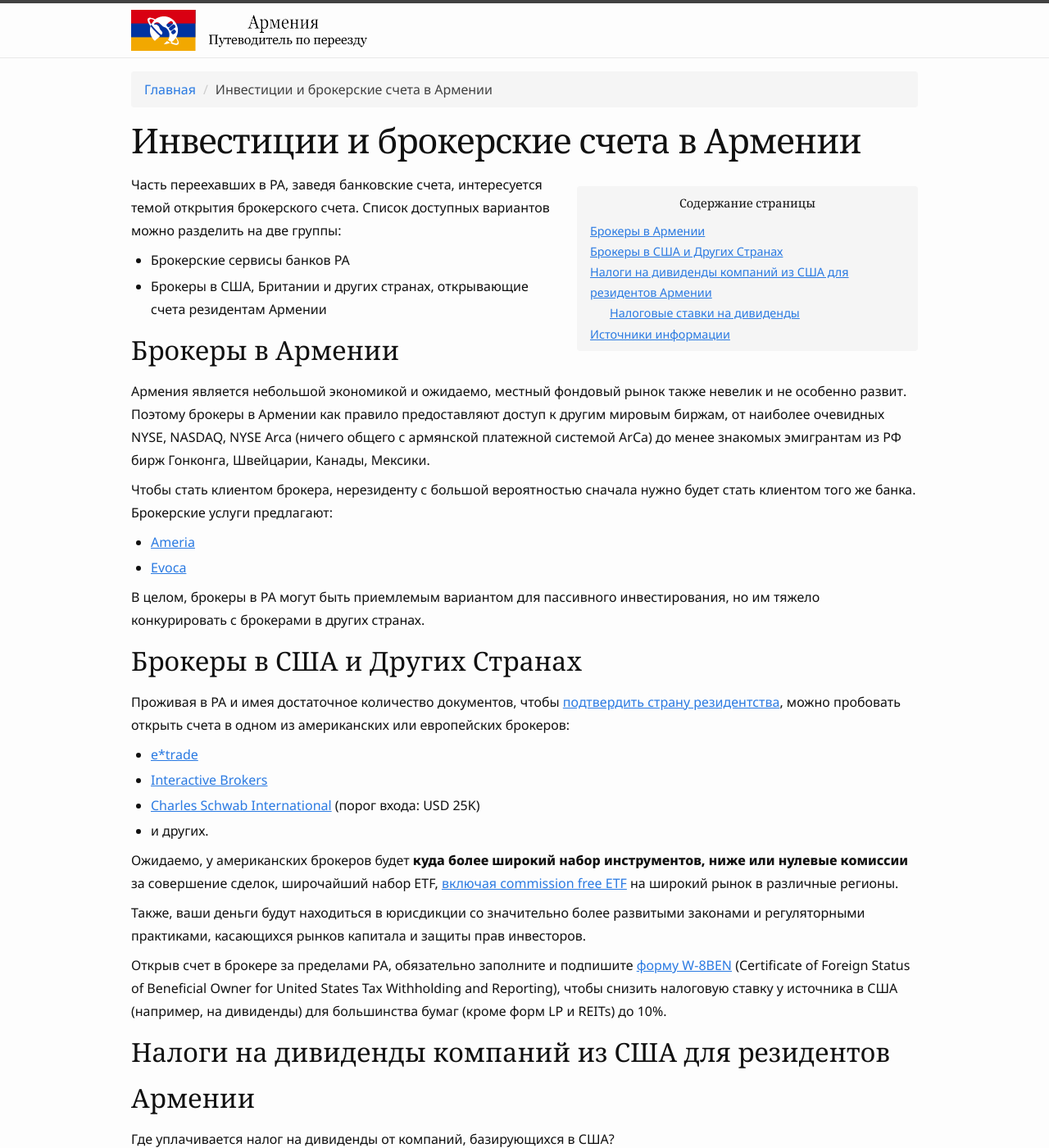
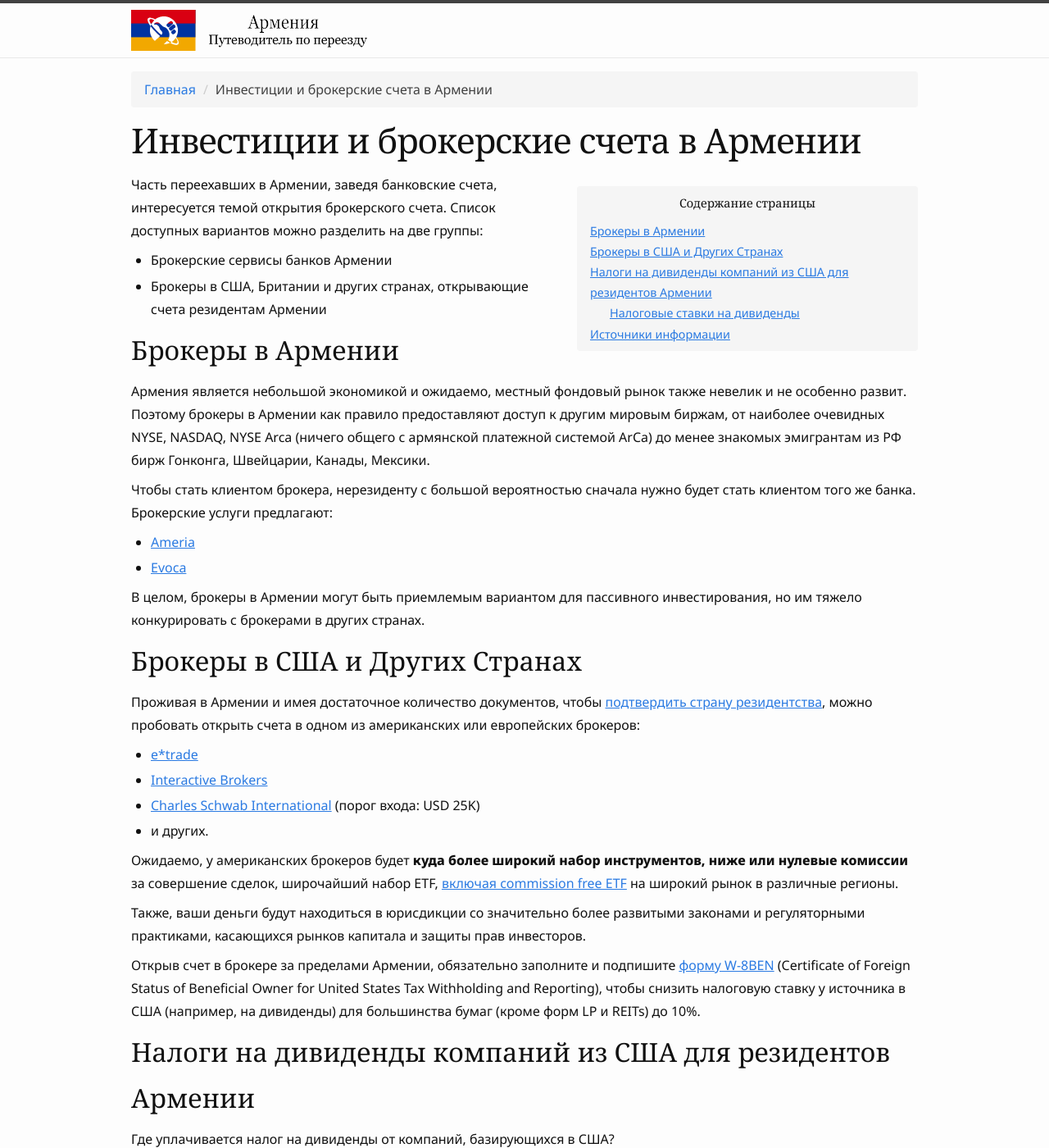
Before and after one commit to haywiki/haywiki.github.io, a Jekyll site: the page built from money/investment.md, in a window 1280 px wide and 1400 px high. Shown: the whole window at 82% size. Built offline with Jekyll 4.4.1, drawn with Linux system fonts in a browser that asks for light colours; nearby versions of some CDN libraries; a script that is not in the unit is left out; some of the changed text lies outside the part shown.

Commit message:
Косметика

```diff
--- a/money/investment.md
+++ b/money/investment.md
@@ -3,9 +3,9 @@
 layout: page
 ---
 
-Часть переехавших в РА, заведя банковские счета, интересуется темой открытия брокерского счета. Список доступных вариантов можно разделить на две группы:
+Часть переехавших в Армении, заведя банковские счета, интересуется темой открытия брокерского счета. Список доступных вариантов можно разделить на две группы:
 
-- Брокерские сервисы банков РА
+- Брокерские сервисы банков Армении
 - Брокеры в США, Британии и других странах, открывающие счета резидентам Армении
 
 ## Брокеры в Армении
@@ -17,11 +17,11 @@
 - [Ameria](https://ameriabank.am/ru/инвестиционныибанк/операции/брокерскиеуслуги#FAQ)
 - [Evoca](https://www.evoca.am/ru/investment-services)
 
-В целом, брокеры в РА могут быть приемлемым вариантом для пассивного инвестирования, но им тяжело конкурировать с брокерами в других странах.
+В целом, брокеры в Армении могут быть приемлемым вариантом для пассивного инвестирования, но им тяжело конкурировать с брокерами в других странах.
 
 ## Брокеры в США и Других Странах
 
-Проживая в РА и имея достаточное количество документов, чтобы [подтвердить страну резидентства](../documents/proof-of-residence.md), можно пробовать открыть счета в одном из американских или европейских брокеров:
+Проживая в Армении и имея достаточное количество документов, чтобы [подтвердить страну резидентства](../documents/proof-of-residence.md), можно пробовать открыть счета в одном из американских или европейских брокеров:
 
 - [e*trade](https://us.etrade.com/home/welcome-back)
 - [Interactive Brokers](https://gdcdyn.interactivebrokers.com/Universal/Application)
@@ -32,7 +32,7 @@
 
 Также, ваши деньги будут находиться в юрисдикции со значительно более развитыми законами и регуляторными практиками, касающихся рынков капитала и защиты прав инвесторов.
 
-Открыв счет в брокере за пределами РА, обязательно заполните и подпишите [форму W-8BEN](https://www.irs.gov/pub/irs-pdf/fw8ben.pdf) (Certificate of Foreign Status of Beneficial Owner for United States Tax Withholding and Reporting), чтобы снизить налоговую ставку у источника в США (например, на дивиденды) для большинства бумаг (кроме форм LP и REITs) до 10%.
+Открыв счет в брокере за пределами Армении, обязательно заполните и подпишите [форму W-8BEN](https://www.irs.gov/pub/irs-pdf/fw8ben.pdf) (Certificate of Foreign Status of Beneficial Owner for United States Tax Withholding and Reporting), чтобы снизить налоговую ставку у источника в США (например, на дивиденды) для большинства бумаг (кроме форм LP и REITs) до 10%.
 
 ## Налоги на дивиденды компаний из США для резидентов Армении
 
@@ -51,8 +51,8 @@
 
 В Армении всё намного понятнее: налоговая ставка на дивиденды составляет 5%.
 
-Итого: по консервативным расчетам ставка составит 30% у источника в США + 5% в РА = 35%
+Итого: по консервативным расчетам ставка составит 30% у источника в США + 5% в Армении = 35%
 
 ## Источники информации
 
-- [Армения: иммиграция, легализация, банки, налоги \| Канал](https://t.me/am_banking_and_residency)
+- [Армения: ВНЖ, банки, налоги](https://t.me/am_banking_and_residency)
```
Also changed, not shown: money/unistream.md (+1 -1 lines).
